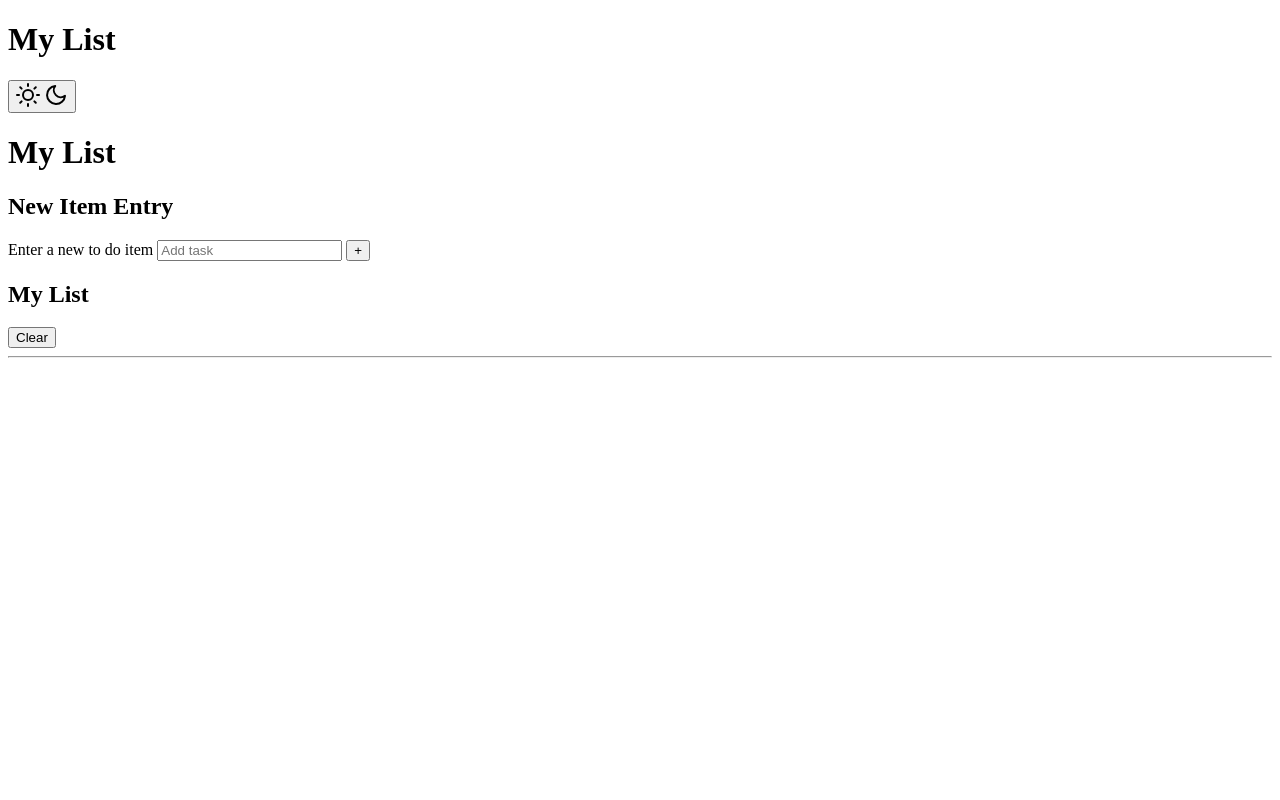
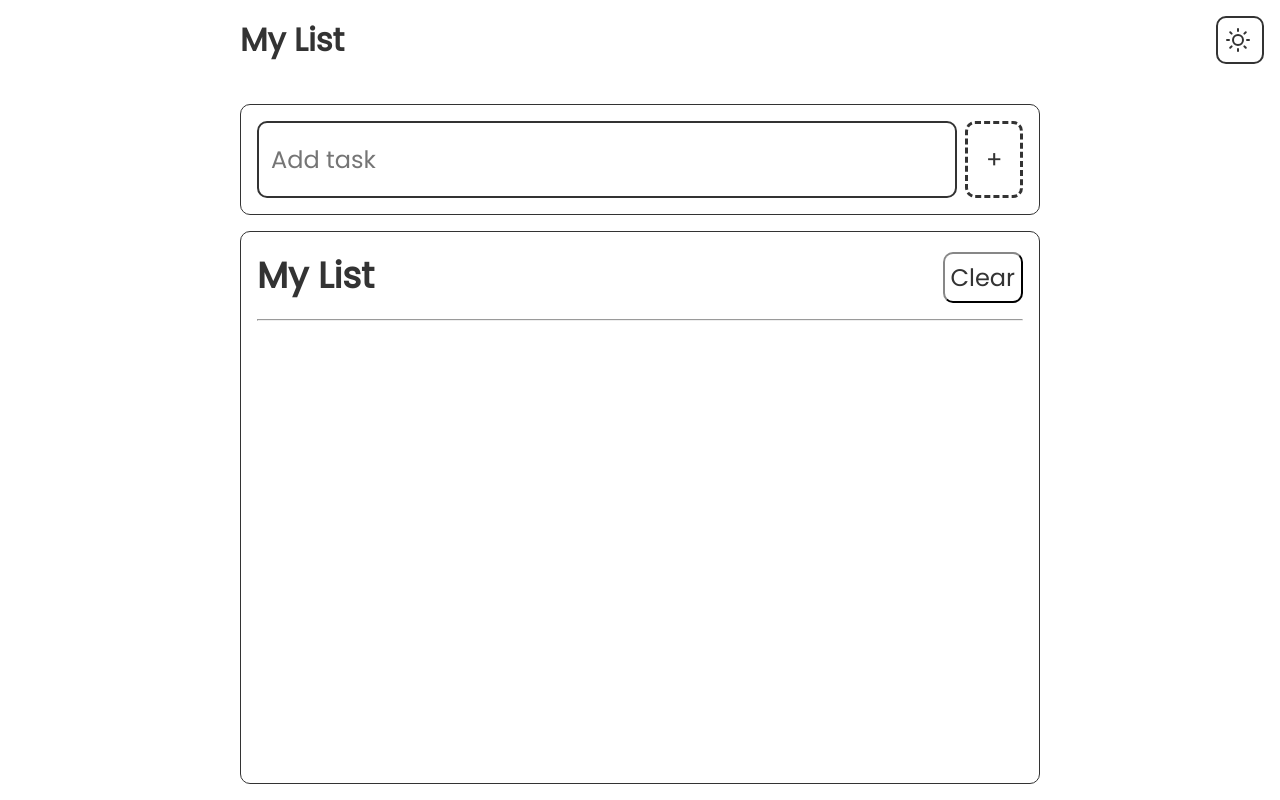
Before and after one commit to bosnan-dev/demo-todo-list, a plain HTML site: page index.html in a window 1280 px wide. Drawn offline with Linux system fonts and the light colour scheme; the site is published under a folder, as on GitHub Pages, so addresses that start at the root find nothing.

Commit message:
Update index.html

```diff
--- a/index.html
+++ b/index.html
@@ -6,8 +6,8 @@
   <meta http-equiv="X-UA-Compatible" content="IE=edge">
   <meta name="viewport" content="width=device-width, initial-scale=1.0">
   <title>My Todo List</title>
-  <script type="module" crossorigin src="/assets/index-bv2s6Ktp.js"></script>
-  <link rel="stylesheet" crossorigin href="/assets/index-CKEjJdof.css">
+  <script type="module" crossorigin src="./assets/index-bv2s6Ktp.js"></script>
+  <link rel="stylesheet" crossorigin href="./assets/index-CKEjJdof.css">
 </head>
 
 <body>
```
